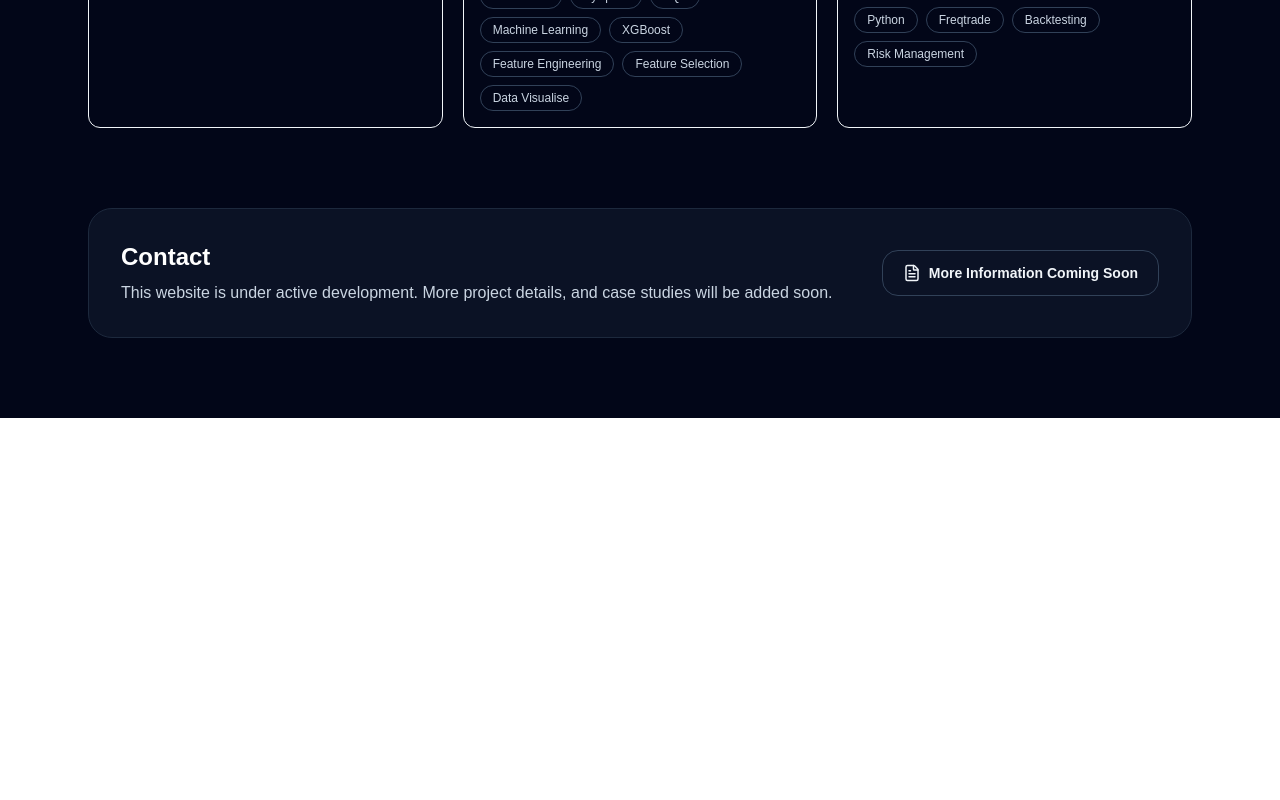
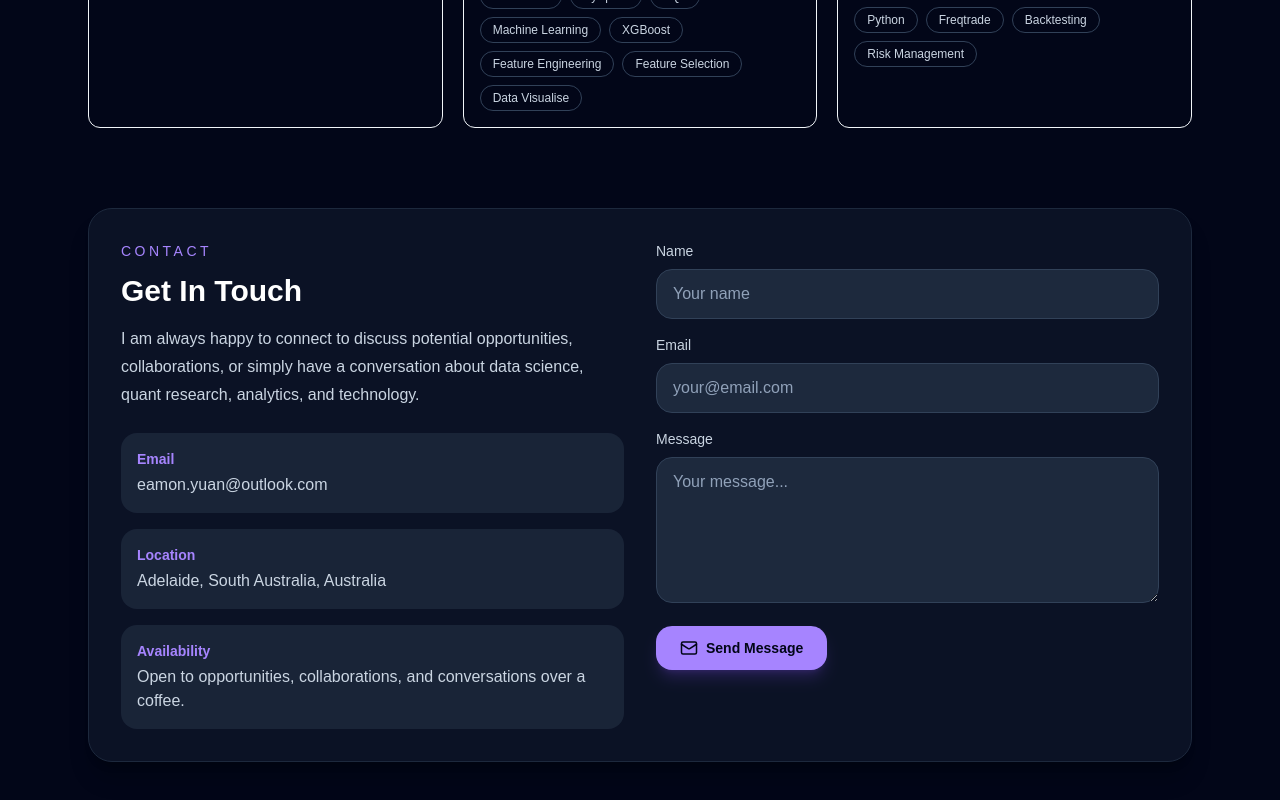
Before and after one commit to E-amon/eamonyuan.com, a Next.js app: page / in a window 1280 px wide. Shown: the part 1405-2205 px from the top of the page. Before the commit the page ends 1823 px from the top, so only its background shows below. Built offline with nearby package versions, Linux system fonts and the light colour scheme.

Commit message:
Update the Contact Section and add scroll-smooth for page jumping

```diff
--- a/app/layout.tsx
+++ b/app/layout.tsx
@@ -25,7 +25,7 @@ export default function RootLayout({
   return (
     <html
       lang="en"
-      className={`${geistSans.variable} ${geistMono.variable} h-full antialiased`}
+      className={`${geistSans.variable} ${geistMono.variable} h-full antialiased scroll-smooth`}
     >
       <body className="min-h-full flex flex-col">{children}</body>
     </html>
--- a/app/page.tsx
+++ b/app/page.tsx
@@ -55,7 +55,7 @@ export default function PortfolioHome() {
 
             <div className="mt-8 flex flex-wrap gap-3">
               <a
-                href="mailto:eamon.yuan@outlook.com"
+                href="#contact"
                 className="inline-flex items-center gap-2 rounded-2xl bg-violet-400 px-5 py-3 text-sm font-semibold text-slate-950 shadow-lg shadow-violet-500/20 transition hover:bg-violet-200"
               >
                 <Mail size={18} /> Contact Me
@@ -117,31 +117,6 @@ export default function PortfolioHome() {
           </a>
         </div>
 
-        {/* <div className="grid gap-5 md:grid-cols-3">
-          {projects.map((project) => (
-            <article
-              key={project.title}
-              className="rounded-3xl border border-slate-800 bg-slate-900/70 p-6 shadow-xl shadow-black/20"
-            >
-              <div className="mb-4 inline-flex rounded-full bg-violet-400/10 px-3 py-1 text-xs font-semibold text-violet-400">
-                {project.status}
-              </div>
-              <h3 className="text-xl font-semibold text-white">{project.title}</h3>
-              <p className="mt-3 text-sm leading-6 text-slate-300">{project.description}</p>
-              <div className="mt-5 flex flex-wrap gap-2">
-                {project.tags.map((tag) => (
-                  <span
-                    key={tag}
-                    className="rounded-full border border-slate-700 px-3 py-1 text-xs text-slate-300"
-                  >
-                    {tag}
-                  </span>
-                ))}
-              </div>
-            </article>
-          ))}
-        </div> */}
-
         <div className="grid gap-5 md:grid-cols-3">
           {projects.map((project) =>(
             <a key={project.title} className="flex flex-col group bg-card border border-card-line shadow-2xs rounded-xl overflow-hidden hover:shadow-lg focus:outline-hidden focus:shadow-lg transition" href="#">
@@ -175,26 +150,109 @@ export default function PortfolioHome() {
 
       </section>
 
-      <section className="mx-auto max-w-6xl px-6 pb-20">
-        <div className="rounded-3xl border border-slate-800 bg-slate-900/70 p-8">
-          <div className="flex flex-col gap-5 sm:flex-row sm:items-center sm:justify-between">
+      <section id="contact" className="mx-auto max-w-6xl px-6 pb-20">
+        <div className="rounded-3xl border border-slate-800 bg-slate-900/70 p-8 shadow-xl shadow-black/20">
+          <div className="grid gap-8 lg:grid-cols-2">
             <div>
-              <h2 className="text-2xl font-bold text-white">Contact</h2>
-              <p className="mt-2 text-slate-300">
-                This website is under active development. More project details, and case studies will be added soon.
+              <p className="text-sm font-medium uppercase tracking-[0.25em] text-violet-400">
+                Contact
               </p>
+
+              <h2 className="mt-3 text-3xl font-bold text-white">
+                Get In Touch
+              </h2>
+
+              <p className="mt-4 leading-7 text-slate-300">
+                I am always happy to connect to discuss potential opportunities,
+                collaborations, or simply have a conversation about data science,
+                quant research, analytics, and technology.
+              </p>
+
+              <div className="mt-6 space-y-4">
+                <div className="rounded-2xl bg-slate-800/80 p-4">
+                  <p className="text-sm font-semibold text-violet-400">Email</p>
+                  <p className="mt-1 block text-slate-300 hover:text-violet-300">
+                    eamon.yuan@outlook.com
+                  </p>
+                </div>
+
+                <div className="rounded-2xl bg-slate-800/80 p-4">
+                  <p className="text-sm font-semibold text-violet-400">Location</p>
+                  <p className="mt-1 text-slate-300 hover:text-violet-300">
+                    Adelaide, South Australia, Australia
+                  </p>
+                </div>
+
+                <div className="rounded-2xl bg-slate-800/80 p-4">
+                  <p className="text-sm font-semibold text-violet-400">
+                    Availability
+                  </p>
+                  <p className="mt-1 text-slate-300 hover:text-violet-300">
+                    Open to opportunities, collaborations, and conversations over a coffee.
+                  </p>
+                </div>
+              </div>
             </div>
-            <div className="flex flex-wrap gap-3">
-              <a
-                href="#"
-                className="inline-flex items-center gap-2 rounded-2xl border border-slate-700 px-5 py-3 text-sm font-semibold text-slate-100 transition hover:border-violet-400 hover:text-violet-400"
+
+            <div>
+              <form
+                action="mailto:eamon.yuan@outlook.com"
+                method="post"
+                encType="text/plain"
+                className="space-y-4"
               >
-                <FileText size={18} /> More Information Coming Soon
-              </a>
+                <div>
+                  <label className="mb-2 block text-sm font-medium text-slate-300">
+                    Name
+                  </label>
+                  <input
+                    type="text"
+                    name="Name"
+                    required
+                    className="w-full rounded-2xl border border-slate-700 bg-slate-800 px-4 py-3 text-white placeholder-slate-400 focus:border-violet-400 focus:outline-none"
+                    placeholder="Your name"
+                  />
+                </div>
+
+                <div>
+                  <label className="mb-2 block text-sm font-medium text-slate-300">
+                    Email
+                  </label>
+                  <input
+                    type="email"
+                    name="Email"
+                    required
+                    className="w-full rounded-2xl border border-slate-700 bg-slate-800 px-4 py-3 text-white placeholder-slate-400 focus:border-violet-400 focus:outline-none"
+                    placeholder="your@email.com"
+                  />
+                </div>
+
+                <div>
+                  <label className="mb-2 block text-sm font-medium text-slate-300">
+                    Message
+                  </label>
+                  <textarea
+                    name="Message"
+                    rows={5}
+                    required
+                    className="w-full rounded-2xl border border-slate-700 bg-slate-800 px-4 py-3 text-white placeholder-slate-400 focus:border-violet-400 focus:outline-none"
+                    placeholder="Your message..."
+                  />
+                </div>
+
+                <button
+                  type="submit"
+                  className="inline-flex items-center gap-2 rounded-2xl bg-violet-400 px-6 py-3 text-sm font-semibold text-slate-950 shadow-lg shadow-violet-500/20 transition hover:bg-violet-300"
+                >
+                  <Mail size={18} />
+                  Send Message
+                </button>
+              </form>
             </div>
           </div>
         </div>
       </section>
+
     </main>
   );
 }
```
